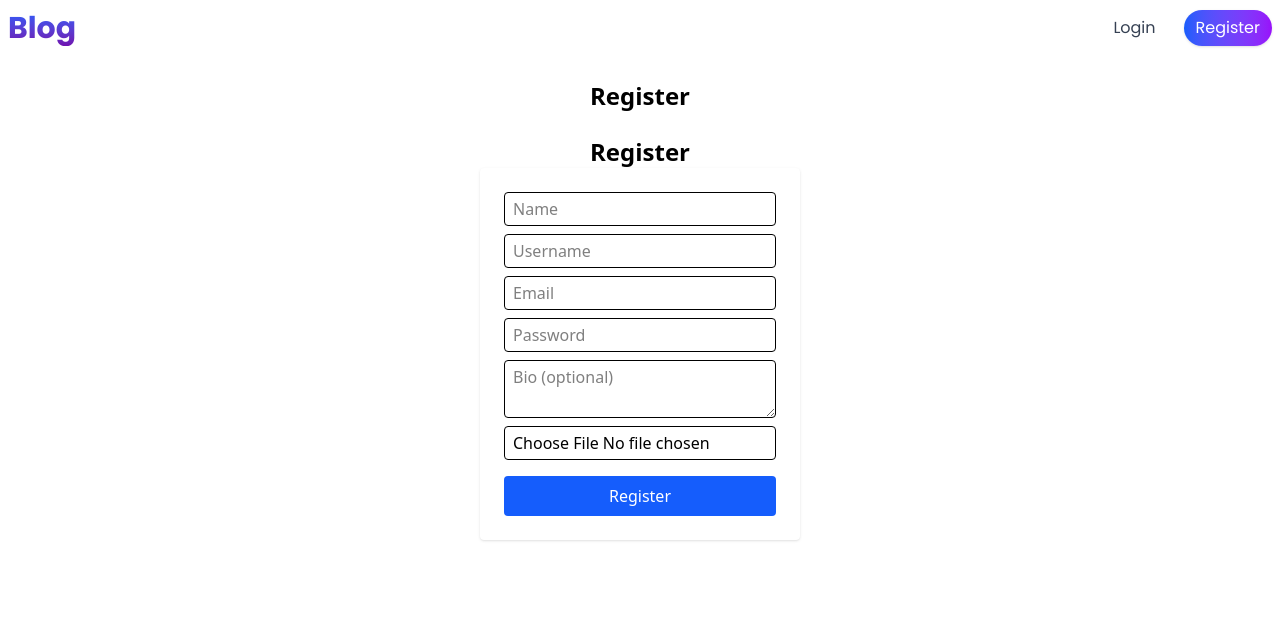
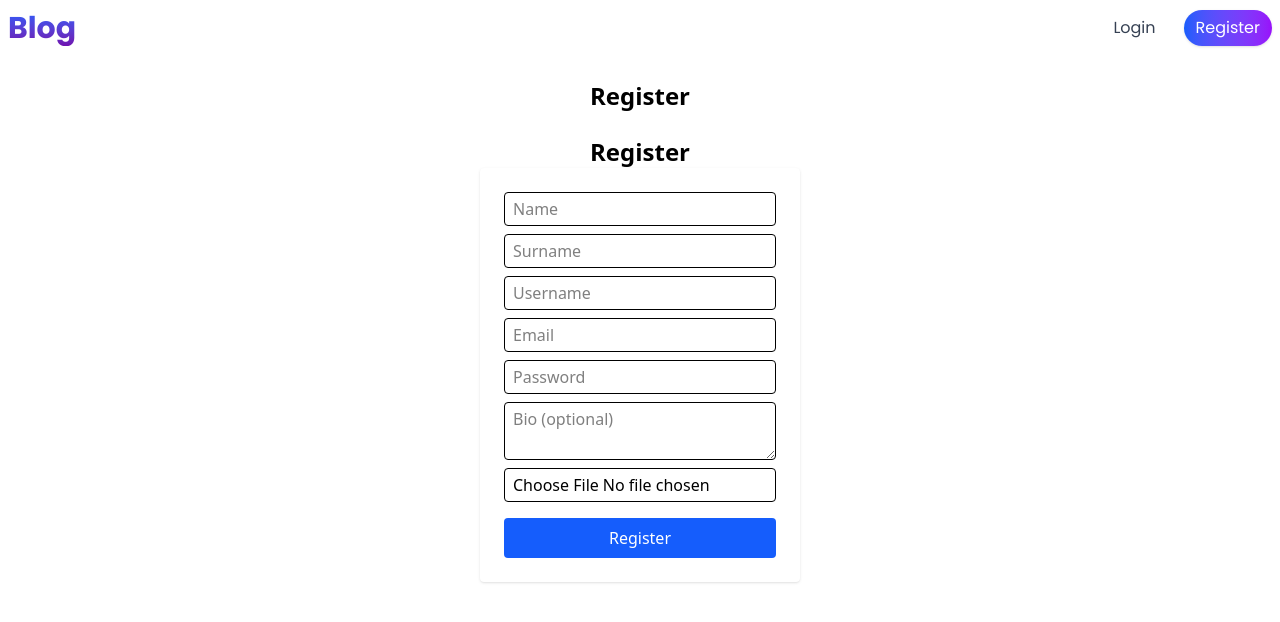
Before and after one commit to hugolomba/blog, a React (Vite) app: page /register in a window 1280 px wide. Shown: the top 622 px of the page. Built offline with nearby package versions, Linux system fonts and the light colour scheme.

Commit message:
fixed design to show user surname

```diff
--- a/src/components/Article.tsx
+++ b/src/components/Article.tsx
@@ -138,7 +138,7 @@ export default function Article({ post }: { post: Post }) {
 
                     {/* <img src={post.author.avatarImage} alt={post.author.name} className="inline-block w-4.5 h-4.5 rounded-full" /> */}
 
-                    <span className="font-bold">by {post.author.name === user?.name ? "You" : post.author.name} </span>
+                    <span className="font-bold">by {post.author.name === user?.name ? "You" : `${post.author.name} ${post.author.surname}`} </span>
                     {/* {post.author.id === user?.id ? (<span>Editar</span> "Apagar")} */}
                     <span className="text-gray-500">{timeAgo(post.createdAt)}</span>
                     </div>
--- a/src/components/AuthorDetails.tsx
+++ b/src/components/AuthorDetails.tsx
@@ -4,7 +4,7 @@ export default function AuthorDetails({ author }: { author: Post['author'] }) {
     return (
         <div className="flex flex-col gap-1 items-left mt-8 p-4 border-t border-gray-300 border-b">
             <img src={author.avatarImage} alt={author.name} className="inline-block w-15 h-15 rounded-full mr-2 object-cover" />
-            <h4 className='text-xl text-gray-600 font-semibold mt-2'>Written by {author.name}</h4>
+            <h4 className='text-xl text-gray-600 font-semibold mt-2'>Written by {author.name} {author.surname}</h4>
             <p className="text-gray-500">{author.bio}</p>
 
         </div>
--- a/src/components/CommentCard.tsx
+++ b/src/components/CommentCard.tsx
@@ -27,7 +27,7 @@ export default function CommentCard({user, comment, getLikeCount, handleLikeIcon
                     <div key={comment.id} className="flex flex-col border-b border-gray-300 pb-2 relative">
                         <div className="text-gray-700 font-medium flex gap-2 items-center">
                             <img src={comment.author.avatarImage} alt={comment.author.name} className="inline-block w-10 h-10 object-cover rounded-full mr-2" />
-                            <h4 className="text-lg font-semibold inline-block">{comment.author.name}</h4>
+                            <h4 className="text-lg font-semibold inline-block">{comment.author.name} {comment.author.surname}</h4>
                         </div>
 
                         <p className="text-gray-600 mt-4">{comment.content}</p>
--- a/src/components/PostCard.tsx
+++ b/src/components/PostCard.tsx
@@ -7,7 +7,6 @@ import { Link } from "react-router-dom";
 
 
 export default function PostCard({ post }: { post: Post }) {
-  console.log("Rendering PostCard for post:", post);
   const { user } = useAuth();
   const [likes, setLikes] = useState(post.likes.map((like: any) => like.userId)); // Array of user IDs who liked the post
   const [bookmarks, setBookmarks] = useState(post.savedBy.map((bookmark: any) => bookmark.userId)); // Array of user IDs who bookmarked the post
@@ -58,7 +57,7 @@ export default function PostCard({ post }: { post: Post }) {
         <div className="text-sm text-gray-500">Published on: {new Date(post.createdAt).toLocaleDateString()}</div>
 
          <div className="text-gray-500 text-sm flex gap-2 align-center">
-          <span>{post.author.name} </span>
+          <span>{post.author.name}</span>
           <img src={post.author.avatarImage} alt={post.author.name} className="inline-block w-4.5 h-4.5 rounded-full mr-2" />
          </div>
       </div>
--- a/src/components/Register.tsx
+++ b/src/components/Register.tsx
@@ -7,6 +7,7 @@ export default function Register() {
   const { register: registerUser, login, user, editUser } = useAuth();
 
   const [name, setName] = useState("");
+  const [surname, setSurname] = useState("");
   const [username, setUsername] = useState("");
   const [email, setEmail] = useState("");
   const [password, setPassword] = useState("");
@@ -19,6 +20,7 @@ export default function Register() {
   const [errors, setErrors] = useState({
     name: "",
     username: "",
+    surname: "",
     email: "",
     password: "",
     avatarImage: "",
@@ -29,6 +31,7 @@ export default function Register() {
   useEffect(() => {
     if (isEditMode && user) {
       setName(user.name || "");
+      setSurname(user.surname || "");
       setUsername(user.username || "");
       setEmail(user.email || "");
       setBio(user.bio || "");
@@ -44,6 +47,12 @@ export default function Register() {
       newErrors.name = "Name is required and must be at least 2 characters";
       valid = false;
     }
+
+    if (!surname || surname.length < 2) {
+      newErrors.surname = "Surname is required and must be at least 2 characters";
+      valid = false;
+    }
+
     if (!username || username.length < 4) {
       newErrors.username = "Username is required and must be at least 4 characters";
       valid = false;
@@ -88,9 +97,9 @@ export default function Register() {
     try {
       setIsLoading(true);
       if (isEditMode && user) {
-        await editUser(user.id, name, username, email, bio, avatarImage);
+        await editUser(user.id, surname, name, username, email, bio, avatarImage);
       } else {
-        await registerUser(name, username, email, password, bio, avatarImage!);
+        await registerUser(name, suername, username, email, password, bio, avatarImage!);
         // await login(username, password);
       }
     } catch (err) {
@@ -119,6 +128,16 @@ export default function Register() {
           className={`px-2 py-1 rounded border ${errors.name ? "border-red-500" : ""}`}
         />
         {errors.name && <span className="text-red-500 text-sm">{errors.name}</span>}
+
+          <input
+          type="text"
+          placeholder="Surname"
+          value={surname}
+          onChange={(e) => setSurname(e.target.value)}
+          className={`px-2 py-1 rounded border ${errors.surname ? "border-red-500" : ""}`}
+        />
+        {errors.surname && <span className="text-red-500 text-sm">{errors.surname}</span>}
+
 
         <input
           type="text"
--- a/src/pages/ProfilePage.tsx
+++ b/src/pages/ProfilePage.tsx
@@ -58,7 +58,7 @@ function ProfileHeader( {userProfile}: { userProfile: User }) {
         <img className="w-22 h-22 rounded-full object-cover" src={userProfile.avatarImage} alt="User Profile Picture" />
         {userProfile.id === user.id && <Link to={`/profile/${userProfile.id}/edit`} className="text-xs text-gray-500 bg-blue-200 px-2 py-1 rounded-2xl">Edit Profile</Link>}
         <div className="flex flex-col items-center">
-            <h3 className="text-xl font-bold leading-tight">{userProfile.name} Lomba</h3>
+            <h3 className="text-xl font-bold leading-tight">{userProfile.name} {userProfile.surname}</h3>
             <h4 className="text-sm text-gray-500 leading-tight">@{userProfile.username}</h4>
         </div>
 
--- a/src/types/types.ts
+++ b/src/types/types.ts
@@ -12,6 +12,7 @@ export type User = {
     posts: any[];
     username: string;
     token: string;
+    surname: string;
 }
 
 export type Comment = {
```
